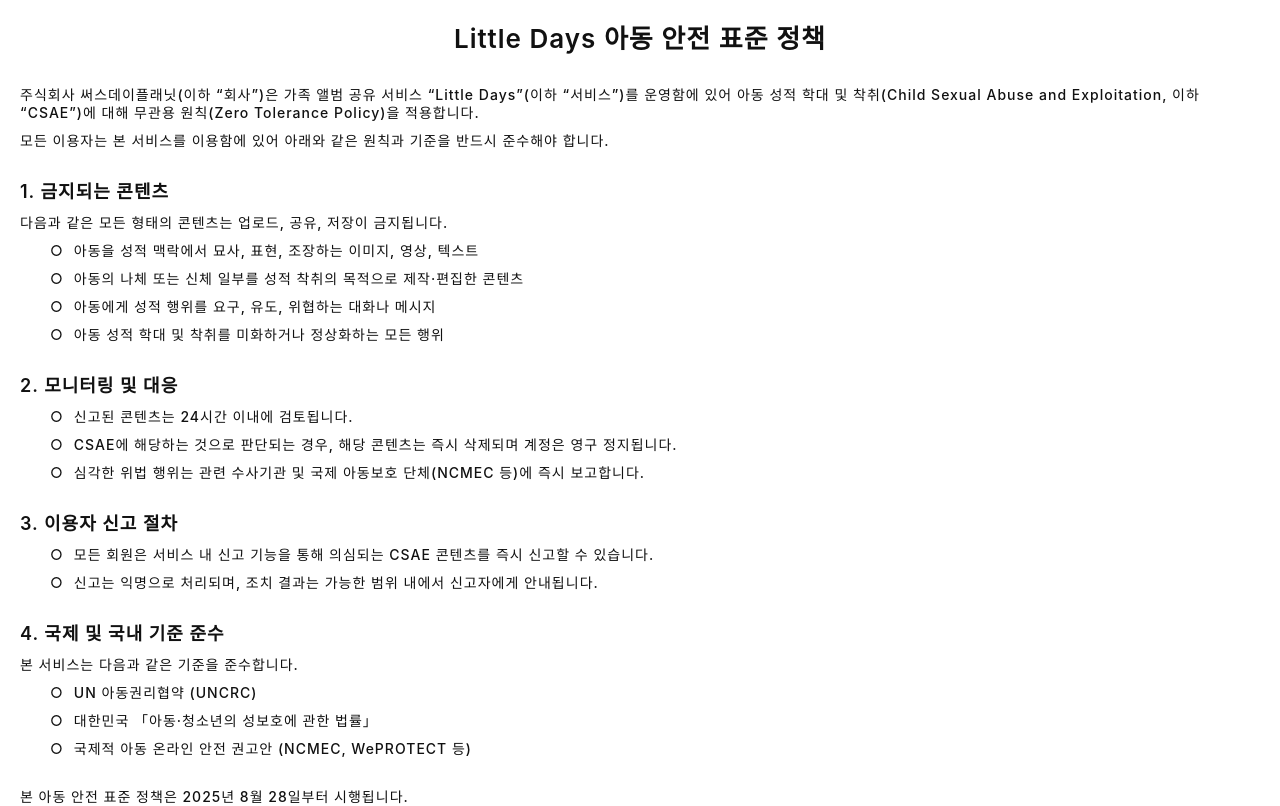
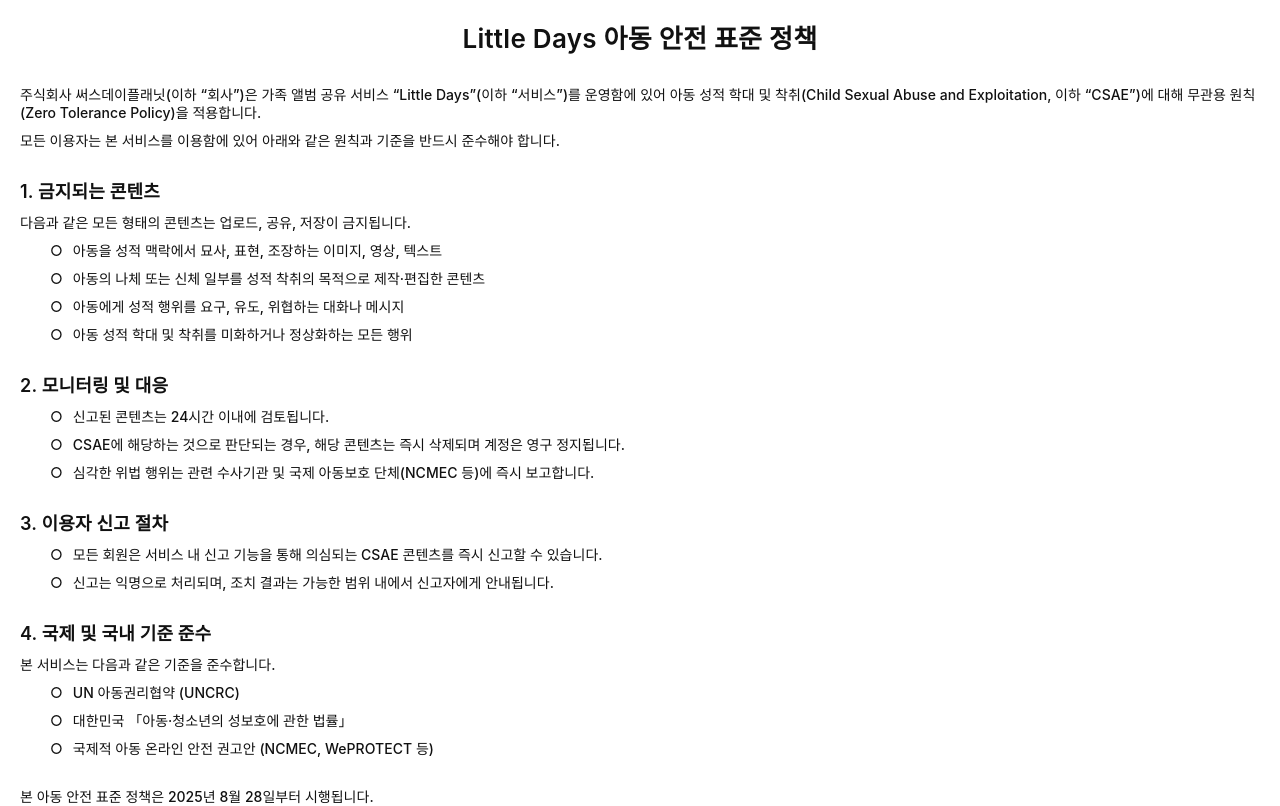
Before and after one commit to smk950226/littledays-web, a React (Vite) app: page /policy/csae in a window 1280 px wide. Shown: the top 806 px of the page. Built offline with nearby package versions, Linux system fonts and the light colour scheme; no server answers; a web font is replaced by a local one; what i18next-resources-to-backend would draw is missing.

Commit message:
fix typography

```diff
--- a/src/common/theme/typography.ts
+++ b/src/common/theme/typography.ts
@@ -20,7 +20,7 @@
         fontSize: 26,
         fontWeight: '600',
         lineHeight: 34 / 26,
-        letterSpacing: 1.01,
+        letterSpacing: 26 * 0.01,
     };
 
     static headline2: TextStyle = {
@@ -28,7 +28,7 @@
         fontSize: 22,
         fontWeight: '600',
         lineHeight: 30 / 22,
-        letterSpacing: 1.01,
+        letterSpacing: 22 * 0.01,
     };
 
     static subtitle1: TextStyle = {
@@ -36,7 +36,7 @@
         fontSize: 18,
         fontWeight: '600',
         lineHeight: 24 / 18,
-        letterSpacing: 1.01,
+        letterSpacing: 18 * 0.01,
     };
 
     static subtitle2: TextStyle = {
@@ -44,7 +44,7 @@
         fontSize: 16,
         fontWeight: '600',
         lineHeight: 22 / 16,
-        letterSpacing: 1.005,
+        letterSpacing: 16 * 0.005,
     };
 
     static subtitle3: TextStyle = {
@@ -52,7 +52,7 @@
         fontSize: 14,
         fontWeight: '600',
         lineHeight: 20 / 14,
-        letterSpacing: 1.005,
+        letterSpacing: 14 * 0.005,
     };
 
     static body1: TextStyle = {
@@ -60,7 +60,7 @@
         fontSize: 16,
         fontWeight: '500',
         lineHeight: 22 / 16,
-        letterSpacing: 1.005,
+        letterSpacing: 16 * 0.005,
     };
 
     static body2: TextStyle = {
@@ -68,7 +68,7 @@
         fontSize: 14,
         fontWeight: '500',
         lineHeight: 18 / 14,
-        letterSpacing: 1.002,
+        letterSpacing: 14 * 0.002,
     };
 
     static body3: TextStyle = {
@@ -76,7 +76,7 @@
         fontSize: 12,
         fontWeight: '400',
         lineHeight: 16 / 12,
-        letterSpacing: 1.0015,
+        letterSpacing: 12 * 0.0015,
     };
 
     static caption1: TextStyle = {
@@ -84,7 +84,7 @@
         fontSize: 12,
         fontWeight: '500',
         lineHeight: 16 / 12,
-        letterSpacing: 1.0015,
+        letterSpacing: 12 * 0.0015,
     };
 
     static caption2: TextStyle = {
@@ -92,7 +92,7 @@
         fontSize: 10,
         fontWeight: '500',
         lineHeight: 15 / 10,
-        letterSpacing: 0.997,
+        letterSpacing: 10 * -0.003,
     };
 
     static caption3: TextStyle = {
@@ -100,7 +100,7 @@
         fontSize: 8,
         fontWeight: '500',
         lineHeight: 11 / 8,
-        letterSpacing: 0.997,
+        letterSpacing: 8 * -0.003,
     };
 
     static button1: TextStyle = {
@@ -108,7 +108,7 @@
         fontSize: 14,
         fontWeight: '600',
         lineHeight: 18 / 14,
-        letterSpacing: 1.01,
+        letterSpacing: 14 * 0.01,
     };
 
     static button2: TextStyle = {
@@ -116,7 +116,7 @@
         fontSize: 12,
         fontWeight: '600',
         lineHeight: 16 / 12,
-        letterSpacing: 1.005,
+        letterSpacing: 12 * 0.005,
     };
 
     static button3: TextStyle = {
@@ -124,6 +124,6 @@
         fontSize: 10,
         fontWeight: '600',
         lineHeight: 15 / 10,
-        letterSpacing: 1.9975,
+        letterSpacing: 10 * -0.0025,
     };
 }
```
